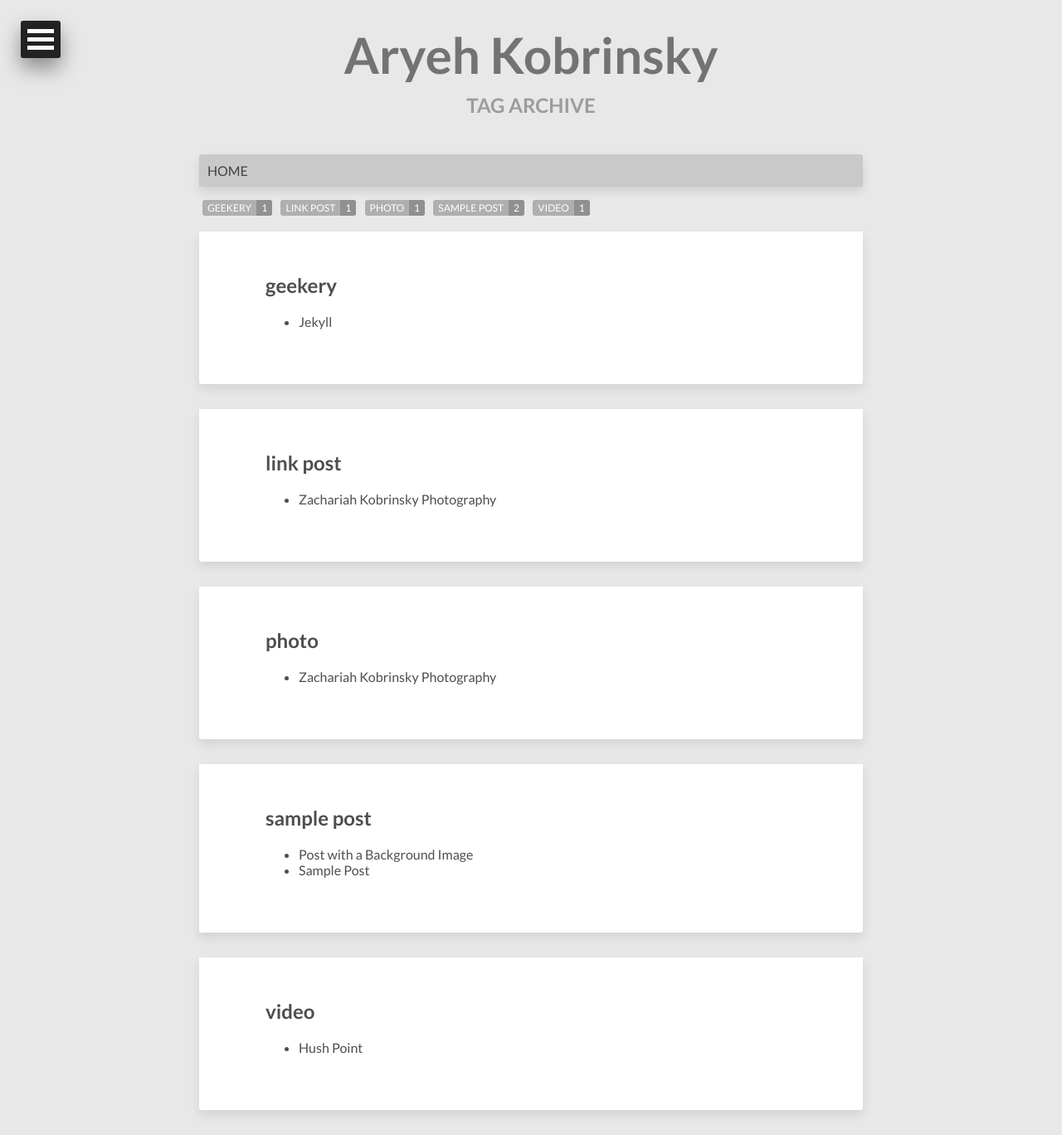
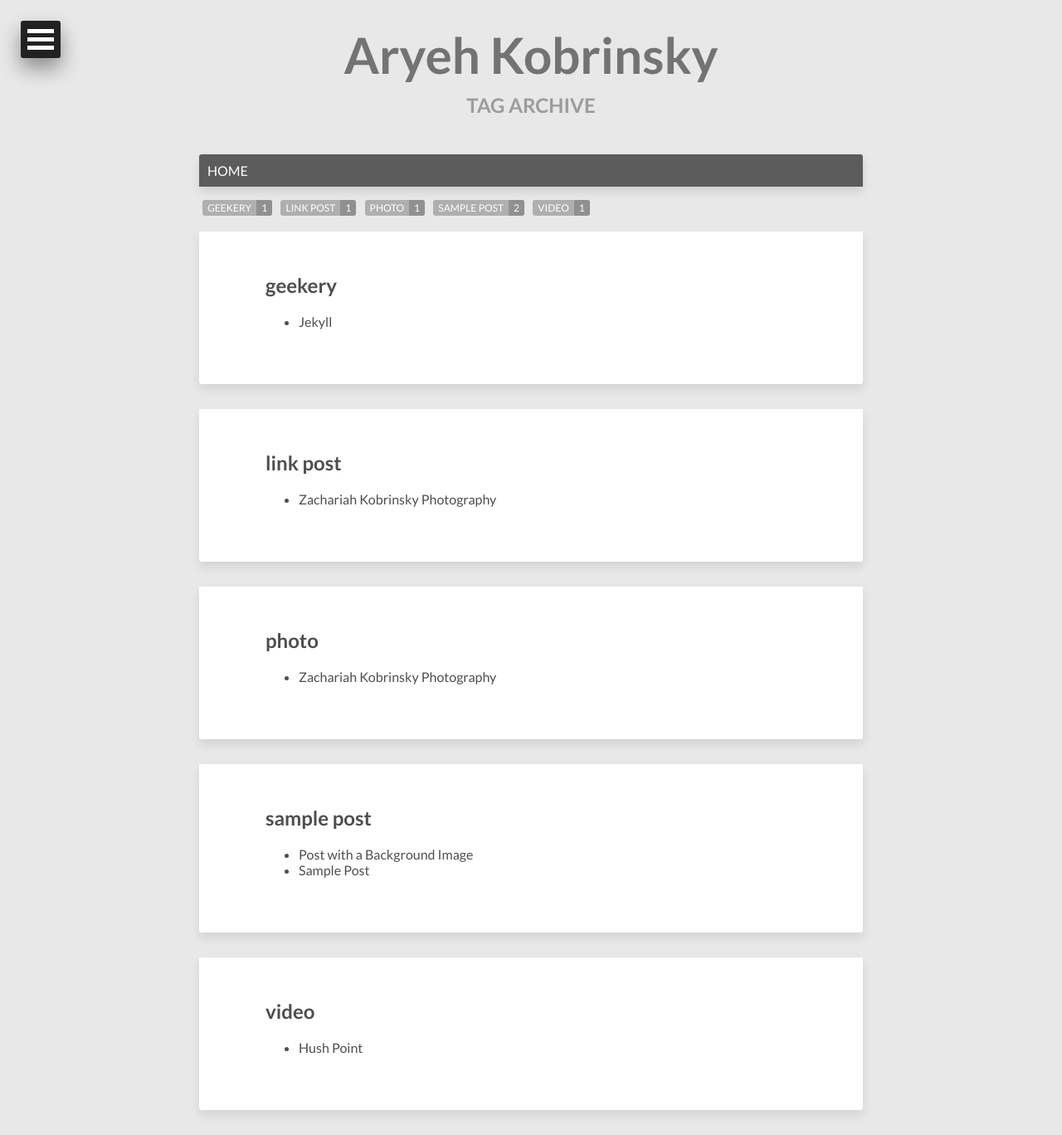
Before and after one commit to akobrinsky/akobrinsky.github.io, a Jekyll site: the page built from tags/index.html, in a window 1280 px wide. Shown: the whole page at 83% size. Built offline with Jekyll 4.4.1, drawn with Linux system fonts in a browser that asks for light colours; nearby versions of some CDN libraries.

Commit message:
breadcrumb colors

```diff
--- a/_sass/_page.scss
+++ b/_sass/_page.scss
@@ -507,7 +507,7 @@ header .entry-meta {
 		.breadcrumb-wrapper {
 		box-shadow: 0 0 0 0, 0 6px 12px rgba(#000,0.1);
 		border-radius: 3px 3px 0 0;
-		background: #c9c9c9 none repeat scroll 0 0;
+		background: rgba(0,0,0,0.6);
 		margin: 30px auto 0;
 	    padding: 10px;
 	    text-transform: uppercase;
@@ -774,7 +774,7 @@ padding: 27px 28px;
 	.breadcrumb-wrapper {
 		box-shadow: 0 0 0 0, 0 6px 12px rgba(#000,0.1);
 		border-radius: 3px 3px 0 0;
-		background: #c9c9c9 none repeat scroll 0 0;
+		background: rgba(0,0,0,0.6);
 		margin: 18px auto 0;
 	    padding: 10px;
 	    text-transform: uppercase;
@@ -915,3 +915,6 @@ input:focus, textarea:focus {
   margin: 20px 0;
   text-align: center;
 }
+.breadcrumb-wrapper a {
+	color: #fff;
+}
```
